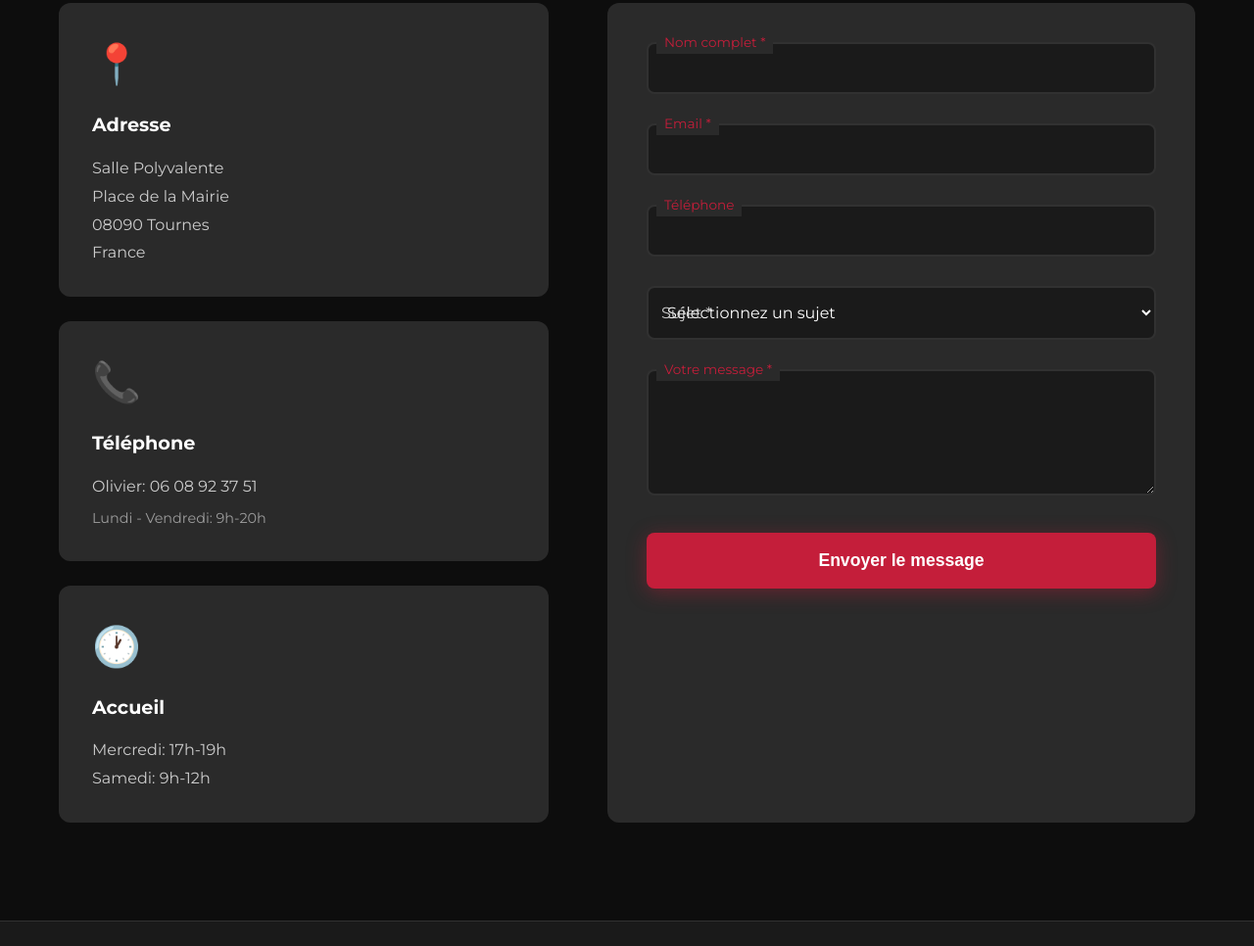
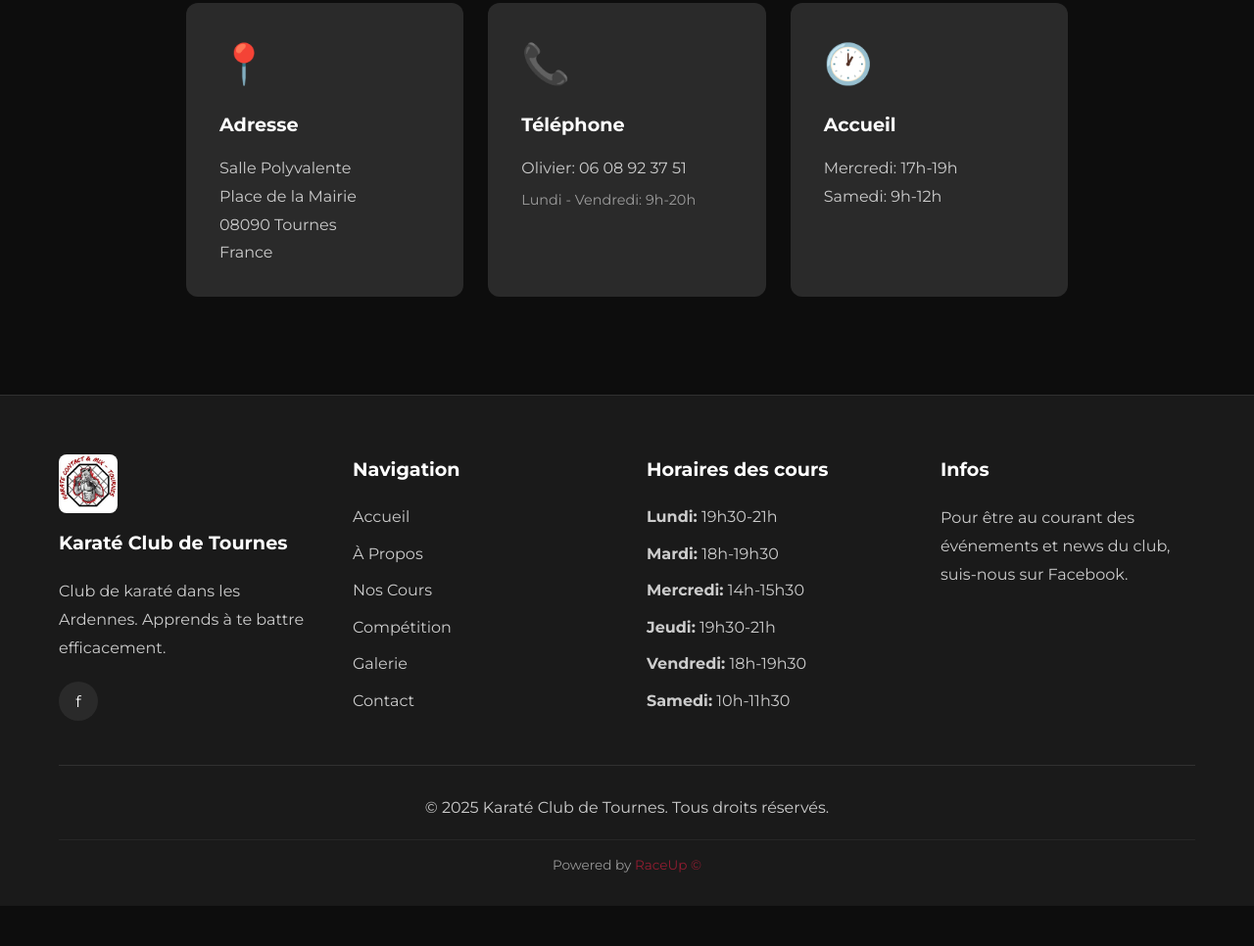
Before and after one commit to RaceUp-co/Karate_Club_de_Tournes, a website: page index.html in a window 1280 px wide. Shown: the part 6374-7340 px from the top of the page at 98% size. After the commit the page ends 7299 px from the top, so only its background shows below. Drawn offline with Linux system fonts and the light colour scheme.

Commit message:
fix: Version Vitrine du site suppression du code inutile

```diff
--- a/index.html
+++ b/index.html
@@ -347,38 +347,6 @@
                         <p>Mercredi: 17h-19h<br>Samedi: 9h-12h</p>
                     </div>
                 </div>
-                <div class="contact-form-container">
-                    <form class="contact-form" id="contactForm">
-                        <div class="form-group">
-                            <input type="text" id="name" name="name" required>
-                            <label for="name">Nom complet *</label>
-                        </div>
-                        <div class="form-group">
-                            <input type="email" id="email" name="email" required>
-                            <label for="email">Email *</label>
-                        </div>
-                        <div class="form-group">
-                            <input type="tel" id="phone" name="phone">
-                            <label for="phone">Téléphone</label>
-                        </div>
-                        <div class="form-group">
-                            <select id="subject" name="subject" required>
-                                <option value="">Sélectionnez un sujet</option>
-                                <option value="inscription">Demande d'inscription</option>
-                                <option value="essai">Cours d'essai</option>
-                                <option value="competition">Programme compétition</option>
-                                <option value="info">Informations générales</option>
-                                <option value="autre">Autre</option>
-                            </select>
-                            <label for="subject">Sujet *</label>
-                        </div>
-                        <div class="form-group">
-                            <textarea id="message" name="message" rows="5" required></textarea>
-                            <label for="message">Votre message *</label>
-                        </div>
-                        <button type="submit" class="btn btn-primary btn-large">Envoyer le message</button>
-                    </form>
-                </div>
             </div>
         </div>
     </section>
@@ -424,11 +392,9 @@
             </div>
             <div class="footer-bottom">
                 <p>&copy; 2025 Karaté Club de Tournes. Tous droits réservés.</p>
-                <div class="footer-legal">
-                    <a href="#">Mentions légales</a>
-                    <a href="#">Politique de confidentialité</a>
-                    <a href="#">CGV</a>
-                </div>
+            </div>
+            <div class="powered-by">
+                <p>Powered by <a href="https://raceup.jacqueslucas-m2101.workers.dev/" target="_blank" rel="noopener noreferrer">RaceUp ©</a></p>
             </div>
         </div>
     </footer>
--- a/style/index.css
+++ b/style/index.css
@@ -850,15 +850,17 @@ ul {
 }
 
 .contact-content {
-    display: grid;
-    grid-template-columns: 1fr 1.2fr;
-    gap: 60px;
+    display: flex;
+    justify-content: center;
+    align-items: center;
 }
 
 .contact-info {
     display: grid;
-    grid-template-columns: 1fr;
+    grid-template-columns: repeat(auto-fit, minmax(280px, 1fr));
     gap: 25px;
+    max-width: 900px;
+    width: 100%;
 }
 
 .info-card {
@@ -1060,13 +1062,11 @@ ul {
 
 .footer-bottom {
     display: flex;
-    justify-content: space-between;
+    justify-content: center;
     align-items: center;
     padding-top: 30px;
     border-top: 1px solid rgba(255, 255, 255, 0.1);
     color: var(--text-secondary);
-    flex-wrap: wrap;
-    gap: 20px;
 }
 
 .footer-legal {
@@ -1082,6 +1082,30 @@ ul {
 
 .footer-legal a:hover {
     color: var(--primary-color);
+}
+
+.powered-by {
+    margin-top: 20px;
+    padding-top: 15px;
+    border-top: 1px solid rgba(255, 255, 255, 0.05);
+    text-align: center;
+}
+
+.powered-by p {
+    color: var(--text-secondary);
+    font-size: 0.85rem;
+    opacity: 0.7;
+}
+
+.powered-by a {
+    color: var(--primary-color);
+    font-weight: 500;
+    transition: var(--transition-smooth);
+}
+
+.powered-by a:hover {
+    color: var(--accent-color);
+    text-decoration: underline;
 }
 
 /* ========================================
```
